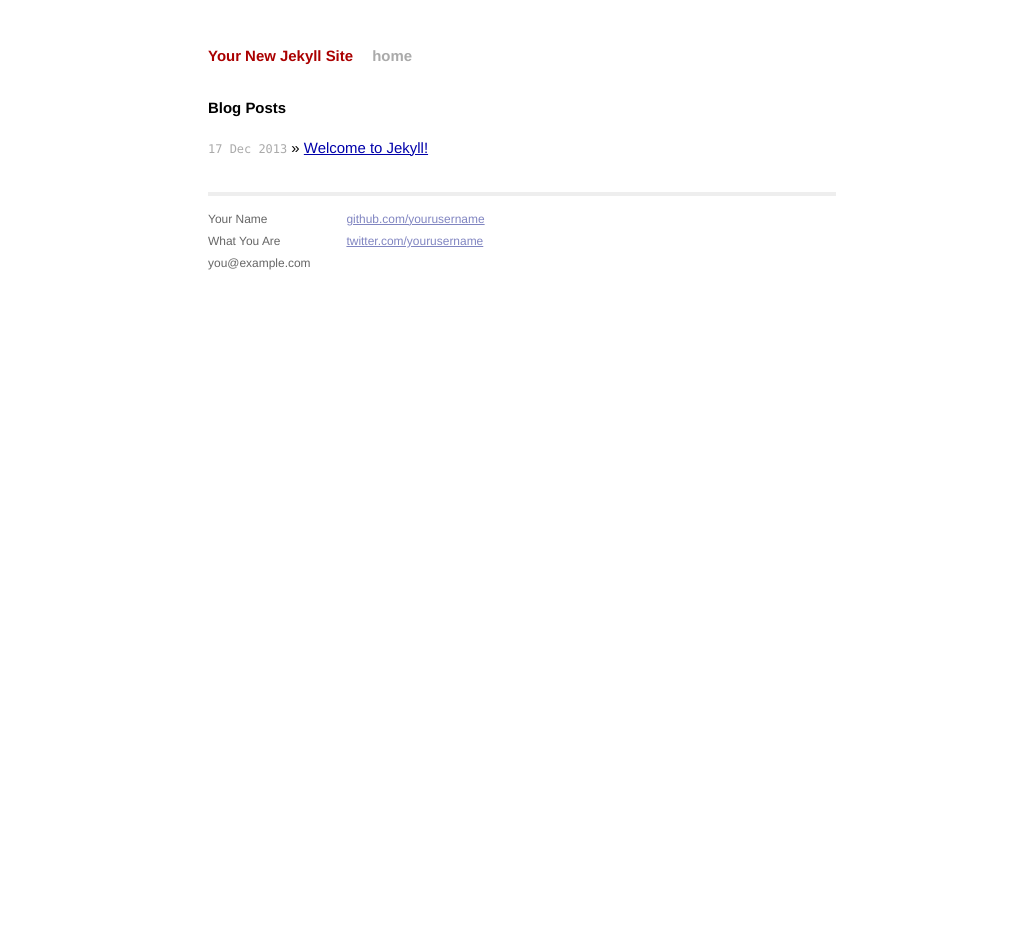
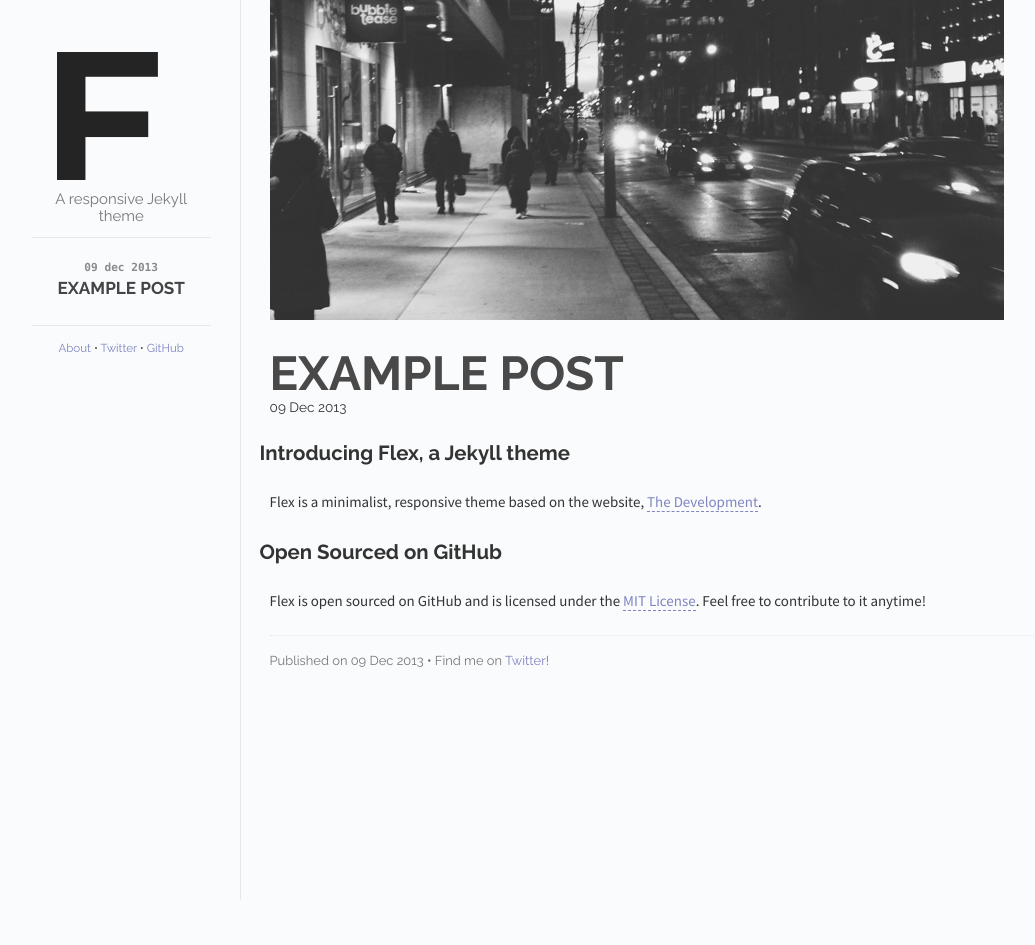
Before and after one commit to joanteixi/joanteixi.github.io, a Jekyll site: the page built from index.html, in a window 1280 px wide. Shown: the whole page, without its empty margins (118-1153 px from the left). Built offline with Jekyll 4.4.1, drawn with Linux system fonts in a browser that asks for light colours; Markdown is read by kramdown in place of the engine named in the settings; after the commit the page ends 900 px from its top, so only the background shows below that.

Commit message:
Add flex theme

```diff
--- /dev/null
+++ b/Gemfile
@@ -0,0 +1,2 @@
+source 'https://rubygems.org'
+gem 'github-pages'
--- a/_config.yml
+++ b/_config.yml
@@ -1,3 +1,3 @@
-name: Your New Jekyll Site
+name: Flex
 markdown: redcarpet
 pygments: true
--- /dev/null
+++ b/_includes/post.html
@@ -0,0 +1,24 @@
+<div class="content" id="home">
+  <div id="sidebar-button">
+    <img src="/images/sidebar-button.png">
+  </div>
+  <div id="post-info">
+    <div id="cover-photo-container">
+      <img id="cover-photo" src="/images/{{ page.cover }}">
+    </div>
+    <div id="info-container">
+      <h1 id="title">{{ page.title }}</h1>
+      <span id="date">{{ page.date | date_to_string }}</a>
+    </div>
+  </div>
+
+  <div class="post">
+    {{ content }}
+  </div>
+  <div class="colophon">
+    <p>
+      <span id="pub-date">Published on {{ page.date | date_to_string }}</span> <span class="separator">&bull;</span>
+      <span id="social">Find me on <a href="">Twitter</a>!</span>
+    </p>
+  </div>
+</div>
--- a/_layouts/default.html
+++ b/_layouts/default.html
@@ -3,7 +3,7 @@
   <head>
       <meta charset="utf-8">
       <meta http-equiv="X-UA-Compatible" content="IE=edge,chrome=1">
-        <title>{{ page.title }}</title>
+      <title>Flex - {{ page.title }}</title>
       <meta name="viewport" content="width=device-width">
 
       <!-- syntax highlighting CSS -->
@@ -12,33 +12,44 @@
       <!-- Custom CSS -->
       <link rel="stylesheet" href="/css/main.css">
 
+      <!-- Responsive CSS -->
+      <link rel="stylesheet" href="/css/responsive.css">
+
+      <!-- Google Fonts -->
+      <link href='http://fonts.googleapis.com/css?family=Source+Sans+Pro:300,400,700' rel='stylesheet' type='text/css'>
+      <link href='http://fonts.googleapis.com/css?family=Raleway:300,400,700' rel='stylesheet' type='text/css'>
   </head>
   <body>
-
     <div class="site">
+      <div class="sidebar" id="sidebar">
         <div class="header">
-            <h1 class="title"><a href="/">{{ site.name }}</a></h1>
-            <a class="extra" href="/">home</a>
+          <h1 class="title"><a href="/"><img id="logo" src="/images/logo.png"></a></h1>
+          <span class="tagline">A responsive Jekyll theme</span>
+        </div>
+        <div class="posts">
+          <ul class="posts-list">
+            {% for post in site.posts %}
+              <li class="post-link">
+                <a class="post-title" href="{{ post.url }}">
+                  <span class="post-date">{{ post.date | date_to_string }}</span>
+                  {{ post.title }}
+                </a>
+              </li>
+            {% endfor %}
+          </ul>
+        </div>
+        <div class="footer">
+          <span id="footer-links">
+            <a href="" class="footer-link">About</a> <span class="separator">&bull;</span>
+            <a href="" class="footer-link">Twitter</a> <span class="separator">&bull;</span>
+            <a href="" class="footer-link">GitHub</a>
+          </span>
+        </div>
       </div>
 
         {{ content }}
 
-          <div class="footer">
-            <div class="contact">
-              <p>
-                Your Name<br />
-                What You Are<br />
-                you@example.com
-              </p>
     </div>
-            <div class="contact">
-              <p>
-                <a href="https://github.com/yourusername">github.com/yourusername</a><br />
-                <a href="https://twitter.com/yourusername">twitter.com/yourusername</a><br />
-              </p>
-            </div>
-          </div>
-        </div>
-
+    <script src="/scripts/responsive.js" type="text/javascript"></script>
   </body>
 </html>
--- /dev/null
+++ b/_posts/2013-12-09-example-post.md
@@ -0,0 +1,15 @@
+---
+layout: post
+title: Example post
+cover: cover.jpg
+date:   2013-12-09 12:00:00
+categories: posts
+---
+
+## Introducing Flex, a Jekyll theme
+
+Flex is a minimalist, responsive theme based on the website, [The Development](http://thedevelopment.co).
+
+## Open Sourced on GitHub
+
+Flex is open sourced on GitHub and is licensed under the [MIT License](http://opensource.org/licenses/MIT). Feel free to contribute to it anytime!
--- a/css/main.css
+++ b/css/main.css
@@ -4,49 +4,69 @@
 /*
 /*****************************************************************************/
 
-/* Global Reset */
 * {
   margin: 0;
   padding: 0;
 }
 
-html, body { height: 100%; }
+html, body {
+  height: 100%;
+  width: 100%;
+  -webkit-font-smoothing: antialiased;
+}
 
 body {
-  background-color: #FFF;
-  font: 13.34px Helvetica, Arial, sans-serif;
-  font-size: small;
-  text-align: center;
+  color: #333;
+  background-color: #fafbfc;
+  font-family: 'Raleway', Arial, sans-serif;
+  font-weight: 400;
+  font-size: 0.85em;
+  overflow: hidden;
 }
 
-h1, h2, h3, h4, h5, h6 {
-  font-size: 100%; }
+a {
+  color: #8085C1;
+  text-decoration: none;
+  border: none;
+}
 
-h1 { margin-bottom: 1em; }
-p { margin: 1em 0; }
+a img {
+  outline: none;
+}
 
-a         { color: #00a; }
-a:hover   { color: #000; }
-a:visited { color: #a0a; }
+a:hover {
+  color: #555;
+  border: none;
+}
+
+.separator {
+  color: #555;
+}
 
 /*****************************************************************************/
 /*
 /* Home
 /*
 /*****************************************************************************/
-.posts {
-  list-style-type: none;
-  margin-bottom: 2em;
+#logo {
+  max-width: 128px;
 }
 
-.posts li {
-  line-height: 1.75em;
+.posts a {
+  color: #444;
 }
 
-.posts span {
-  color: #aaa;
-  font-family: Monaco, "Courier New", monospace;
-  font-size: 80%;
+.posts a:hover {
+  color: #777;
+}
+
+.posts-list {
+  list-style-type: none;
+}
+
+.posts-list li {
+  text-align: center;
+  line-height: 1.75em;
 }
 
 /*****************************************************************************/
@@ -56,69 +76,40 @@
 /*****************************************************************************/
 
 .site {
-  font-size: 115%;
-  text-align: justify;
-  width: 42em;
-  margin: 3em auto 2em;
-  line-height: 1.5em;
-}
-
-.header a {
-  font-weight: bold;
-  text-decoration: none;
+  height: 100%;
+  width: 100%;
+  line-height: 1.25em;
 }
 
 .title {
   display: inline-block;
-  margin-bottom: 2em;
+  text-align: center;
 }
 
-.title a {
-  color: #a00;
+.tagline {
+  width: 100%;
+  color: #777;
+  text-align: center;
+  margin-top: 0.5em;
+  display: block;
+
 }
 
-.title a:hover {
-  color: #000;
-}
-
-.header a.extra {
-  color: #aaa;
-  margin-left: 1em;
-}
-
-.header a.extra:hover {
-  color: #000;
-}
-
-.meta {
-  color: #aaa;
+.posts {
+  border-top: 1px solid #e7e7e7;
+  margin-top: 1em;
+  padding-top: 1.5em;
+  padding-bottom: 1.25em;
 }
 
 .footer {
-  font-size: 80%;
-  color: #666;
-  border-top: 4px solid #eee;
-  margin-top: 2em;
+  font-size: 0.95em;
+  border-top: 1px solid #e7e7e7;
+  padding-top: 1.25em;
+  padding-bottom: 1.5em;
   overflow: hidden;
-}
-
-.footer .contact {
-  float: left;
-  margin-right: 3em;
-}
-
-.footer .contact a {
-  color: #8085C1;
-}
-
-.footer .rss {
-  margin-top: 1.1em;
-  margin-right: -.2em;
-  float: right;
-}
-
-.footer .rss img {
-  border: 0;
+  float: center;
+  text-align: center;
 }
 
 /*****************************************************************************/
@@ -127,6 +118,48 @@
 /*
 /*****************************************************************************/
 
+#date {
+  padding-top: 0.5em;
+  margin-bottom: 2em;
+}
+
+#cover-photo-container,
+#info-container {
+  display: block;
+}
+
+#info-container {
+  margin-top: 3em;
+}
+
+#title {
+  color: #494949;
+  margin-bottom: 0.35em;
+  font-size: 3.5em;
+  text-transform: uppercase;
+}
+
+.post {
+  line-height: 24px;
+  max-width: 725px;
+  clear: both;
+}
+
+.post h2 {
+  margin-top: 1.25em;
+  margin-left: -0.5em;
+  margin-bottom: 1.25em;
+}
+
+.post a,
+#about a {
+  border-bottom: 1px dashed #8085C1;
+}
+
+.post a:hover {
+  border: none;
+}
+
 /* standard */
 .post pre {
   border: 1px solid #ddd;
@@ -134,8 +167,16 @@
   padding: 0 .4em;
 }
 
+.post p {
+  font-family: 'Source Sans Pro', Arial, sans-serif;
+  font-size: 1.1em;
+  margin-bottom: 1.45em;
+  text-align: justify;
+}
+
 .post ul, .post ol {
-  margin-left: 1.35em;
+  margin-left: 2.35em;
+  margin-bottom: 1.25em;
 }
 
 .post code {
@@ -158,3 +199,87 @@
 .post pre.terminal code {
   background-color: #333;
 }
+
+/*****************************************************************************/
+/*
+/* Sidebar and Content
+/*
+/*****************************************************************************/
+
+.sidebar,
+.content {
+  vertical-align: top;
+  height: 100%;
+  -webkit-overflow-scrolling: touch;
+  overflow-y: auto;
+  overflow-x: hidden;
+}
+
+.sidebar {
+  float: left;
+  width: 14%;
+  padding-left: 11em;
+  padding-right: 2.125em;
+  border-right: 1px solid #e7e7e7;
+}
+
+.content {
+  padding-left: 2.125em;
+}
+
+.header {
+  text-align: center;
+  padding-top: 2.5em;
+  font-size: 1.1em;
+}
+
+.post-link {
+  margin-bottom: 0.75em;
+}
+
+.post-title {
+  font-weight: 600;
+  font-size: 1.4em;
+  text-transform: uppercase;
+}
+
+.post-date {
+  color: #8a8a8a;
+  font-family: Monaco, "Courier New", monospace;
+  font-weight: 600;
+  font-size: 0.65em;
+  display: block;
+  text-transform: lowercase;
+}
+
+#sidebar-button {
+  height: intrinsic;
+  cursor: pointer;
+  display: none;
+  padding: 15px 5px 0px 0px;
+  margin-bottom: 10px;
+  border-bottom: 1px solid #e7e7e7;
+}
+
+#sidebar-button:active,
+#sidebar-button:hover {
+  opacity: 0.7;
+}
+
+/*****************************************************************************/
+/*
+/* Colophon
+/*
+/*****************************************************************************/
+
+.colophon {
+  margin-top: 1.5em;
+  margin-bottom: 1.45em;
+  border-top: 1px dotted #e7e7e7;
+}
+
+.colophon p {
+  margin-top: 1.25em;
+  font-size: 0.95em;
+  color: #777;
+}
--- /dev/null
+++ b/css/responsive.css
@@ -0,0 +1,92 @@
+@media (max-width:1309px) {
+  #cover-photo {
+    max-width: 95%;
+  }
+
+  .header {
+    padding-top: 3.45em;
+  }
+
+  .posts {
+    font-size: 0.9em;
+  }
+
+  .footer {
+    font-size: 0.85em;
+  }
+}
+
+@media (max-width:1090px) {
+  #logo {
+    max-width: 100px;
+  }
+
+  #title {
+    font-size: 3em;
+  }
+
+  .header {
+    padding-top: 3.85em;
+  }
+
+  .posts {
+    font-size: 0.85em;
+  }
+
+  .sidebar {
+    padding-left: 4em;
+  }
+
+  .content {
+    padding-right: 3em;
+  }
+
+  .footer {
+    font-size: 0.85em;
+  }
+}
+
+/**
+ * iPhone width
+ **/
+@media (max-width:640px) {
+  #logo {
+    max-width: 75px;
+  }
+
+  #cover-photo-container {
+    text-align: center;
+  }
+
+  #title {
+    font-size: 2.5em;
+  }
+
+  .sidebar {
+    transition: 1s;
+    margin-left: -100%;
+    z-index: 3;
+    width: 35%;
+    padding-left: 1.75em;
+  }
+
+  .content {
+    z-index: 1;
+    padding-right: 2em;
+  }
+
+  #sidebar-button {
+    display: block;
+    z-index: 2;
+  }
+}
+
+/*****************************************************************************/
+/*
+/* Sidebar responsive animations
+/*
+/*****************************************************************************/
+
+.slideIn {
+  margin-left: 0%;
+}
--- a/index.html
+++ b/index.html
@@ -1,13 +1,8 @@
 ---
 layout: default
-title: Your New Jekyll Site
+title: Home
 ---
 
-<div id="home">
-  <h1>Blog Posts</h1>
-  <ul class="posts">
-    {% for post in site.posts %}
-      <li><span>{{ post.date | date_to_string }}</span> &raquo; <a href="{{ post.url }}">{{ post.title }}</a></li>
-    {% endfor %}
-  </ul>
-</div>
+{% assign page = site.posts.first %}
+{% assign content = page.content %}
+{% include post.html %}
--- /dev/null
+++ b/scripts/responsive.js
@@ -0,0 +1,14 @@
+window.onload = function() {
+  var sidebar = document.getElementById("sidebar");
+  var sidebarButton = document.getElementById("sidebar-button");
+
+  function openSidebar(e) {
+    if (sidebar.className.indexOf("slideIn") != -1) {
+      sidebar.className = sidebar.className.replace(" slideIn", "");
+    } else {
+     sidebar.className = sidebar.className + " slideIn";
+    }
+  }
+
+  sidebarButton.addEventListener("click", openSidebar, false);
+};
```
Also changed, not shown: _layouts/post.html (+1 -6 lines), _posts/2013-12-17-welcome-to-jekyll.markdown (deleted, +0 -24 lines), Gemfile.lock (added), README.md (added), favicon.ico (added), images/cover.jpg (added), images/logo.png (added), images/sidebar-button.png (added), 1 other file. Lines whose indentation alone changed are shown as unchanged.
